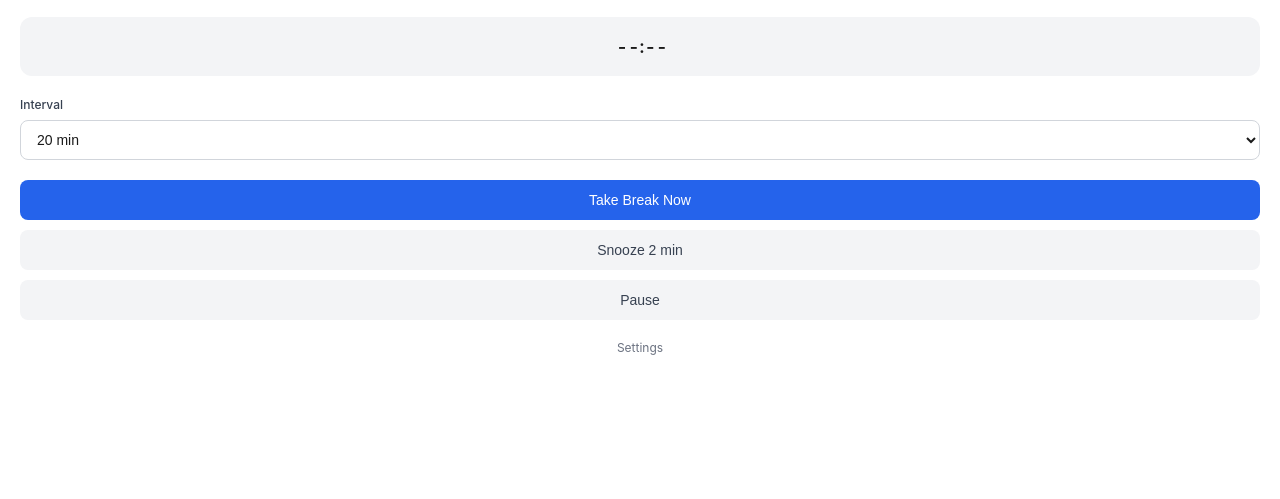
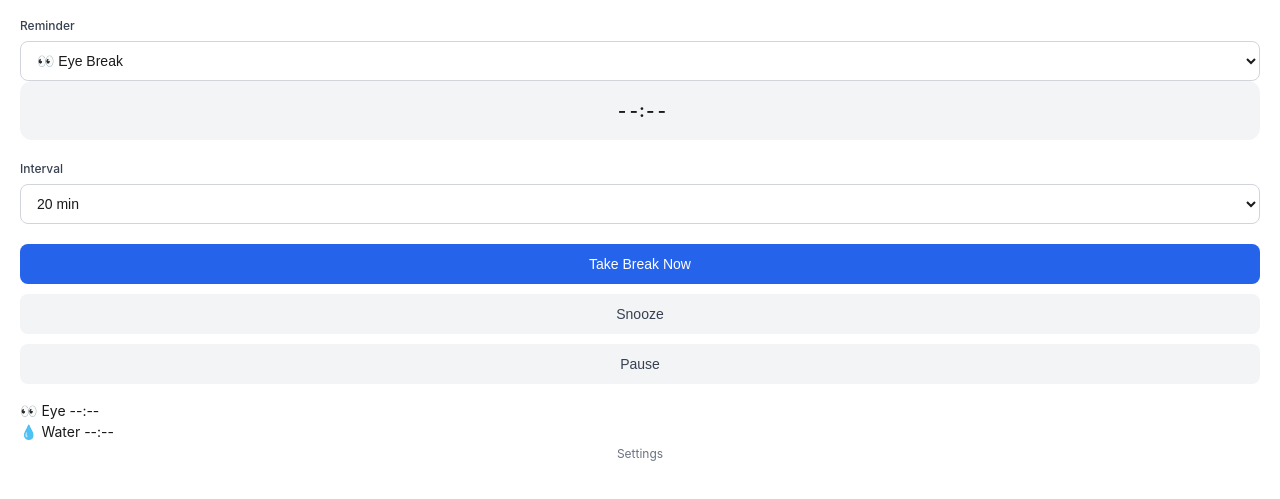
Before and after one commit to vijayrana99/breaksy, a website built with Vite: page src/popup/popup.html in a window 1280 px wide. Shown: the part 81-580 px from the top of the page. Built offline with nearby package versions, Linux system fonts and the light colour scheme; no server answers.

Commit message:
Phase 6: Popup HTML with reminder type selector and indicators
- Add top-level reminder type selector (Eye Break / Water)
- Add status card showing countdown for selected reminder
- Add interval selector with custom input
- Add contextual action buttons (Take Break Now / Drink Water Now)
- Add mini status indicators for both reminder types
- Show countdown for all reminders simultaneously in indicators
- Update button labels based on selected reminder type

```diff
--- a/src/popup/popup.html
+++ b/src/popup/popup.html
@@ -13,7 +13,17 @@
       <p class="tagline">Healthy breaks for your eyes</p>
     </header>
 
-    <div class="status-card">
+    <!-- Reminder Type Selector -->
+    <div class="control-group control-group-selector">
+      <label class="label" for="reminder-type-select">Reminder</label>
+      <select id="reminder-type-select" class="select select-reminder">
+        <option value="eye">👀 Eye Break</option>
+        <option value="water">💧 Water</option>
+      </select>
+    </div>
+
+    <!-- Status Card -->
+    <div class="status-card" id="status-card">
       <div id="status-text" class="status-text">
         <span id="status-label" class="status-label"></span>
         <span id="status-time" class="status-time">--:--</span>
@@ -21,6 +31,7 @@
       <div id="status-subtext" class="status-subtext"></div>
     </div>
 
+    <!-- Interval Control -->
     <div class="controls">
       <div class="control-group">
         <label class="label" for="interval-select">Interval</label>
@@ -39,10 +50,25 @@
       </div>
     </div>
 
+    <!-- Action Buttons -->
     <div class="buttons">
-      <button id="btn-take-break" class="btn btn-primary">Take Break Now</button>
-      <button id="btn-snooze" class="btn btn-secondary">Snooze 2 min</button>
+      <button id="btn-trigger" class="btn btn-primary">Take Break Now</button>
+      <button id="btn-snooze" class="btn btn-secondary">Snooze</button>
       <button id="btn-pause" class="btn btn-secondary">Pause</button>
+    </div>
+
+    <!-- Status Indicators -->
+    <div class="status-indicators" id="status-indicators">
+      <div class="indicator" id="indicator-eye" data-type="eye">
+        <span class="indicator-icon">👀</span>
+        <span class="indicator-label">Eye</span>
+        <span class="indicator-status" id="status-eye">--:--</span>
+      </div>
+      <div class="indicator" id="indicator-water" data-type="water">
+        <span class="indicator-icon">💧</span>
+        <span class="indicator-label">Water</span>
+        <span class="indicator-status" id="status-water">--:--</span>
+      </div>
     </div>
 
     <footer class="footer">
```
